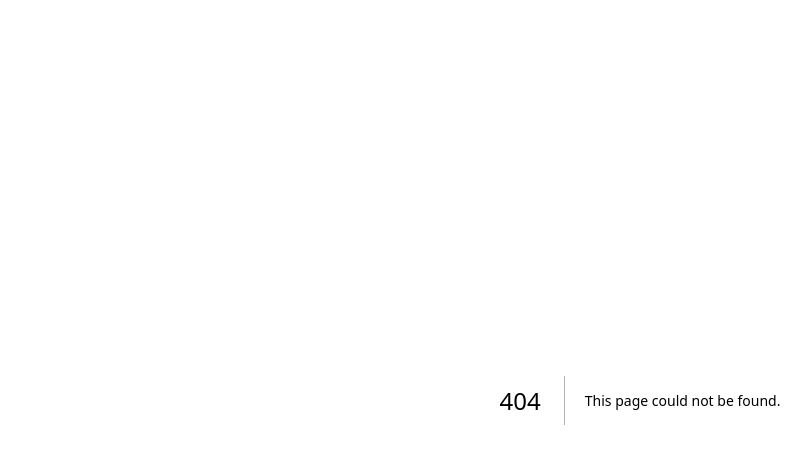
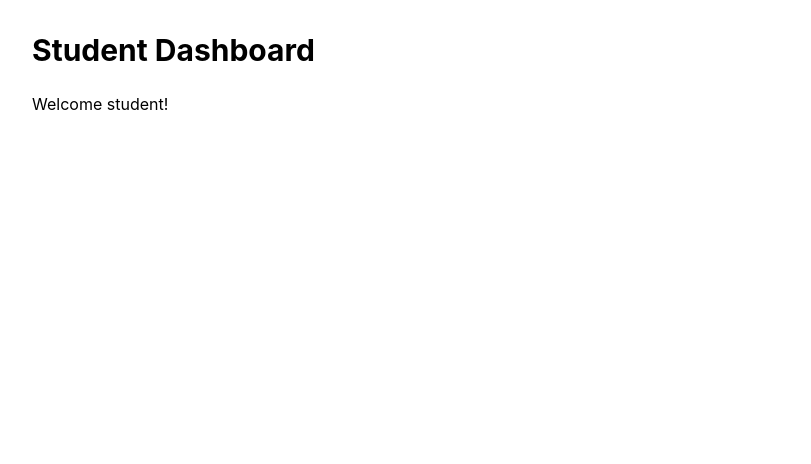
Before and after one commit to mdlavlusheikh1/school-iqranuraniacademy, a Next.js app: page /student/dashboard in a window 1280 px wide. Before the commit this address had no page. Shown: the top 464 px of the page, without its empty margins (0-811 px from the left). Built offline with nearby package versions, Linux system fonts and the light colour scheme.

Commit message:
Update ইকরা নূরানী একাডেমি frontend - 2025-11-29 09:39:07

```diff
--- /dev/null
+++ b/pages/student/dashboard.js
@@ -0,0 +1,13 @@
+import Head from 'next/head'
+
+export default function StudentDashboard() {
+  return (
+    <div className="min-h-screen p-8">
+      <Head>
+        <title>Student Dashboard - ইকরা নূরানী একাডেমি</title>
+      </Head>
+      <h1 className="text-3xl font-bold mb-6">Student Dashboard</h1>
+      <p>Welcome student!</p>
+    </div>
+  )
+}
```
